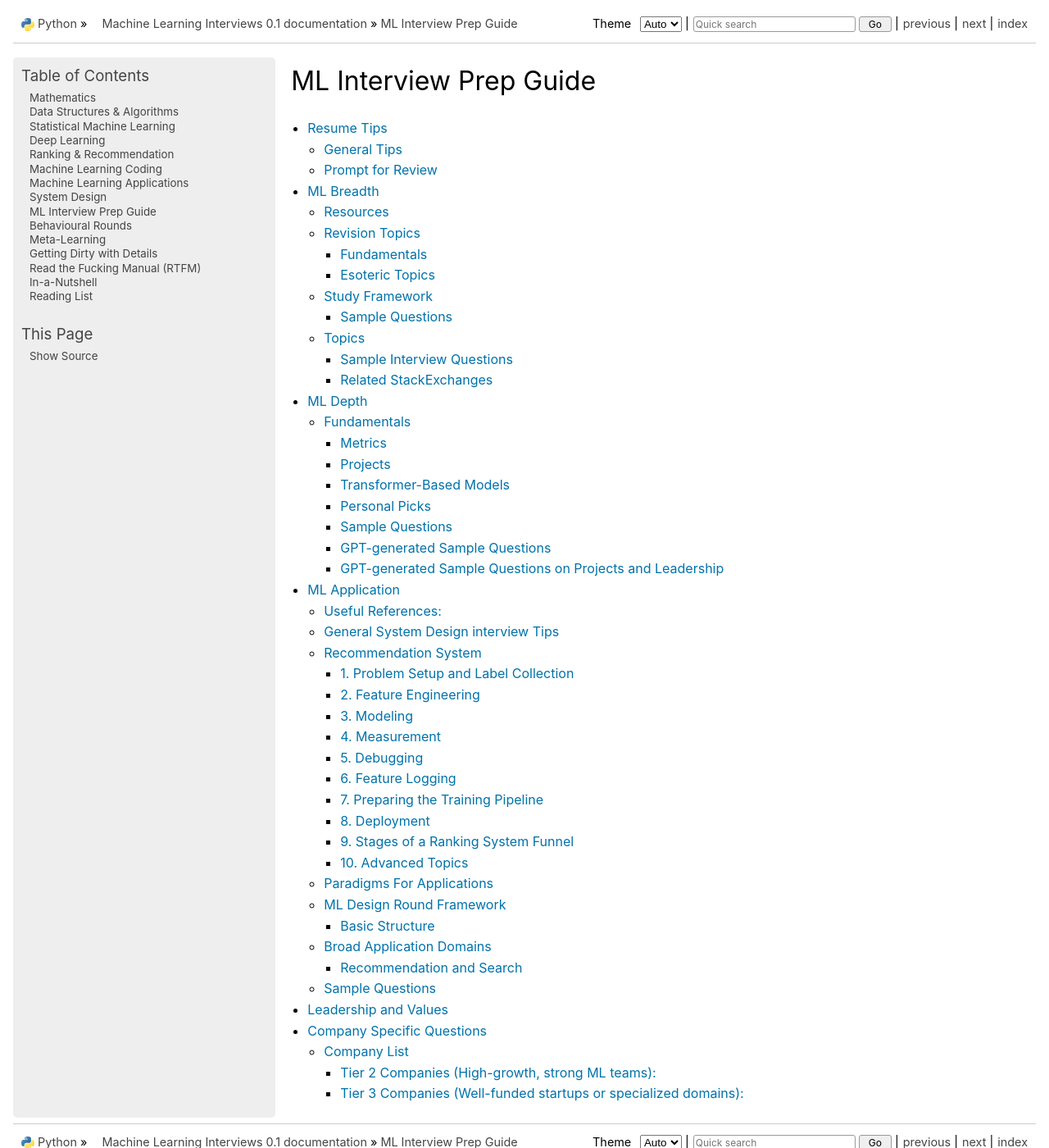
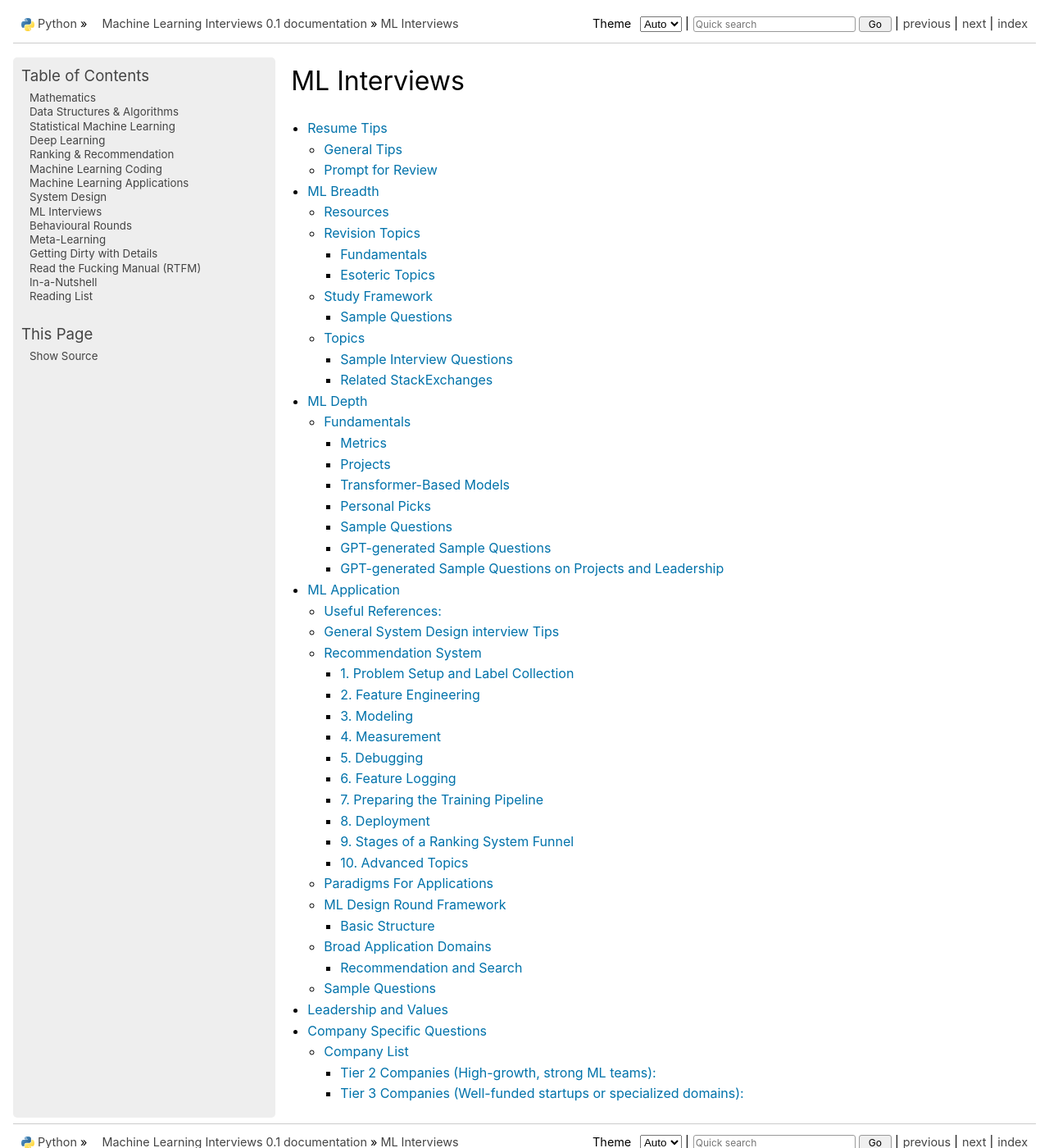
Before and after one commit to uselesstechjunks/leetcode, a Sphinx documentation site: the page built from docs/source/interviews/index.rst, in a window 1280 px wide and 1400 px high. Shown: the whole window at 82% size. Built offline with Sphinx 7.4.7, drawn with Linux system fonts in a browser that asks for light colours.

Commit message:
Update index.rst

```diff
--- a/docs/source/interviews/index.rst
+++ b/docs/source/interviews/index.rst
@@ -1,5 +1,5 @@
 #######################################################################
-ML Interview Prep Guide
+ML Interviews
 #######################################################################
 
 .. toctree::
```
